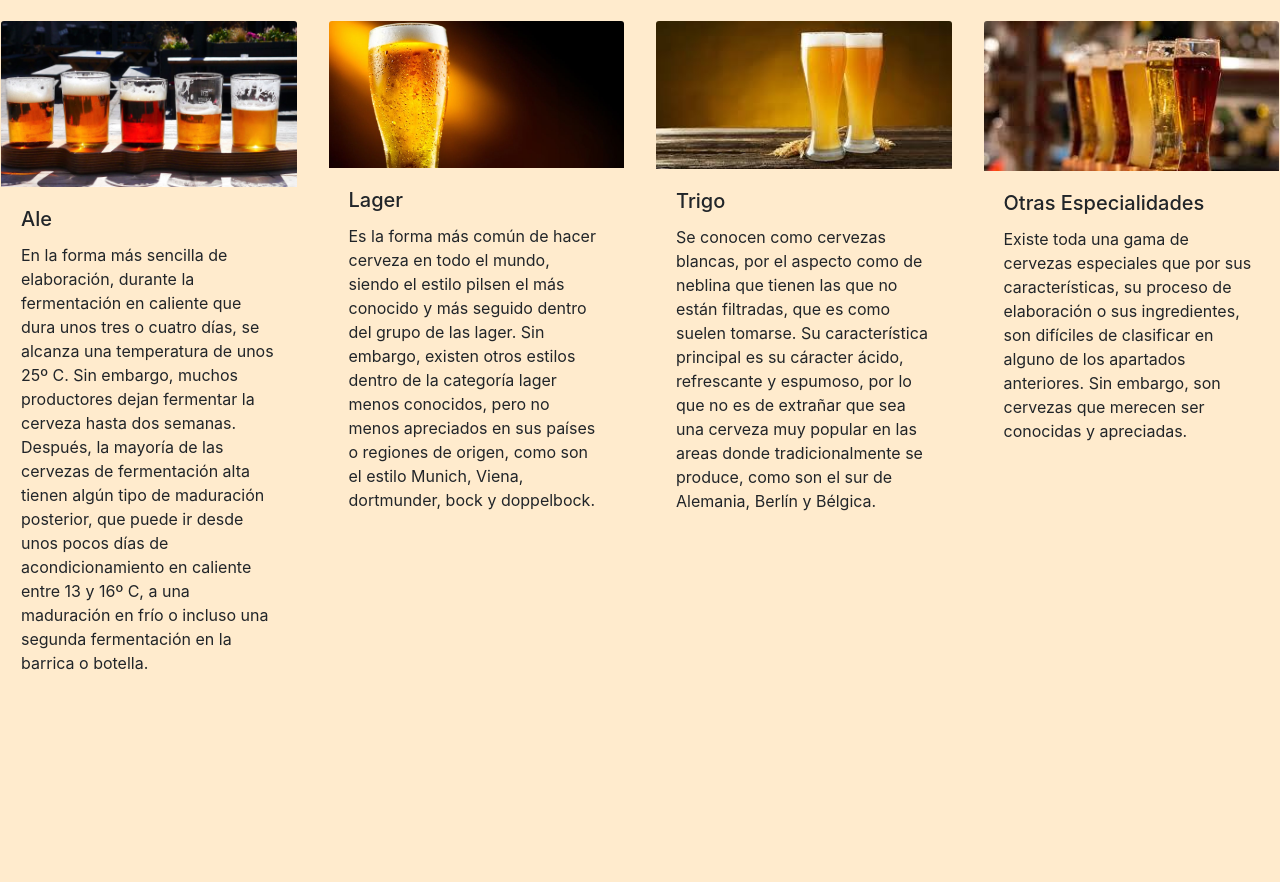
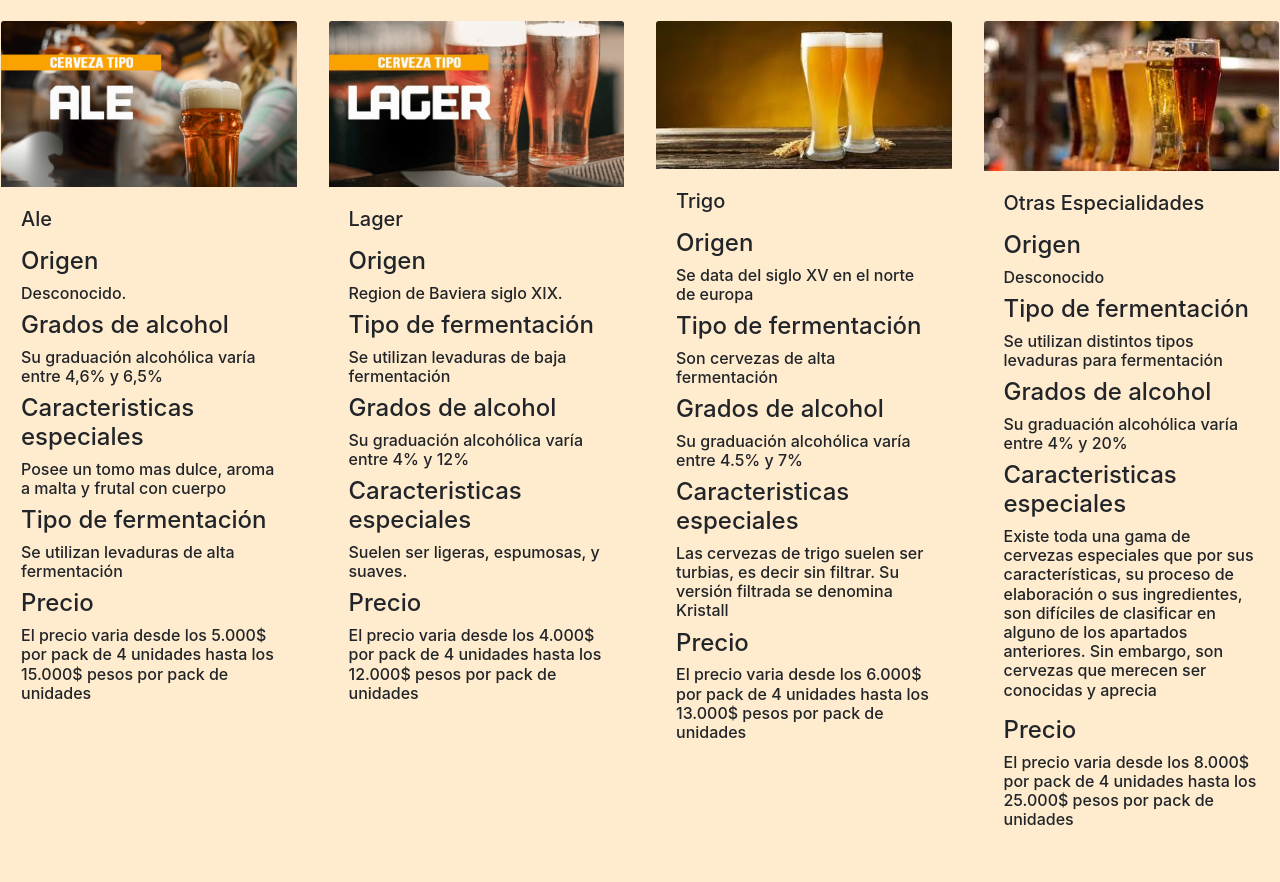
Before and after one commit to Asuracl/Cervestado, a Django app: page /cervezas/ in a window 1280 px wide. Shown: the part 76-958 px from the top of the page. Before the commit the page ends 746 px from the top, so only its background shows below. Run offline with Django 3.2, Linux system fonts and the light colour scheme; some libraries are stand-ins or nearby versions.

Commit message:
Cambio en galeria

```diff
--- a/main/templates/main/cervezas.html
+++ b/main/templates/main/cervezas.html
@@ -9,19 +9,31 @@
 <div class="row row-cols-1 row-cols-md-2">
     <div class="col mb-4">
       <div class="card">
-        <img src="{% static 'main/img/ale3.jpg'%}" class="card-img-top" alt="...">
+        <img src="{% static 'main\img\cerveza-tipo-ale-758x426.png'%}" class="card-img-top" alt="...">
         <div class="card-body">
           <h5 class="card-title">Ale</h5>
-          <p class="card-text">En la forma más sencilla de elaboración, durante la fermentación en caliente que dura unos tres o cuatro días, se alcanza una temperatura de unos 25º C. Sin embargo, muchos productores dejan fermentar la cerveza hasta dos semanas. Después, la mayoría de las cervezas de fermentación alta tienen algún tipo de maduración posterior, que puede ir desde unos pocos días de acondicionamiento en caliente entre 13 y 16º C, a una maduración en frío o incluso una segunda fermentación en la barrica o botella.</p>
+          <p class="card-text">
+            <h4> Origen </h4><h6> Desconocido.</h6>
+            <h4> Grados de alcohol</h4><h6>Su graduación alcohólica varía entre 4,6% y 6,5%</h6>
+            <h4> Caracteristicas especiales </h4><h6>Posee un tomo mas dulce, aroma a malta y frutal con cuerpo</h6>
+            <h4> Tipo de fermentación</h4><h6>Se utilizan levaduras de alta fermentación</h6>
+            <h4> Precio </h4><h6> El precio varia desde los 5.000$ por pack de 4 unidades hasta los 15.000$ pesos por pack de unidades</h6>
+          </p>
         </div>
       </div>
     </div>
     <div class="col mb-4">
       <div class="card">
-        <img src="{% static 'main/img/cerveza-lager.jpg'%}" class="card-img-top" alt="...">
+        <img src="{% static 'main\img\cerveza-tipo-lager-1-758x426.png'%}" class="card-img-top" alt="...">
         <div class="card-body">
           <h5 class="card-title">Lager</h5>
-          <p class="card-text">Es la forma más común de hacer cerveza en todo el mundo, siendo el estilo pilsen el más conocido y más seguido dentro del grupo de las lager. Sin embargo, existen otros estilos dentro de la categoría lager menos conocidos, pero no menos apreciados en sus países o regiones de origen, como son el estilo Munich, Viena, dortmunder, bock y doppelbock.</p>
+          <p class="card-text">
+          <h4>Origen </h4><h6> Region de Baviera siglo XIX.</h6>
+          <h4>Tipo de fermentación</h4><h6>Se utilizan levaduras de baja fermentación</h6>
+          <h4>Grados de alcohol</h4><h6>Su graduación alcohólica varía entre 4% y 12%</h6>
+          <h4>Caracteristicas especiales</h4><h6>Suelen ser ligeras, espumosas, y suaves.</h6>
+          <h4> Precio </h4><h6> El precio varia desde los 4.000$ por pack de 4 unidades hasta los 12.000$ pesos por pack de unidades</h6>
+          </p>
         </div>
       </div>
     </div>
@@ -30,7 +42,13 @@
         <img src="{% static 'main/img/trigo.jpg'%}" class="card-img-top" alt="...">
         <div class="card-body">
           <h5 class="card-title">Trigo</h5>
-          <p class="card-text">Se conocen como cervezas blancas, por el aspecto como de neblina que tienen las que no están filtradas, que es como suelen tomarse. Su característica principal es su cáracter ácido, refrescante y espumoso, por lo que no es de extrañar que sea una cerveza muy popular en las areas donde tradicionalmente se produce, como son el sur de Alemania, Berlín y Bélgica.</p>
+          <p class="card-text">
+            <h4>Origen </h4><h6> Se data del siglo XV en el norte de europa</h6>
+            <h4>Tipo de fermentación</h4><h6>Son cervezas de alta fermentación</h6></li>
+            <h4>Grados de alcohol</h4><h6>Su graduación alcohólica varía entre 4.5% y 7%</h6>
+            <h4>Caracteristicas especiales </h4><h6>Las cervezas de trigo suelen ser turbias, es decir sin filtrar. Su versión filtrada se denomina Kristall</h6>
+            <h4> Precio </h4><h6> El precio varia desde los 6.000$ por pack de 4 unidades hasta los 13.000$ pesos por pack de unidades</h6>
+          </p>
         </div>
       </div>
     </div>
@@ -39,7 +57,12 @@
         <img src="{% static 'main/img/variedades.jpg'%}" class="card-img-top" alt="...">
         <div class="card-body">
           <h5 class="card-title">Otras Especialidades</h5>
-          <p class="card-text">Existe toda una gama de cervezas especiales que por sus características, su proceso de elaboración o sus ingredientes, son difíciles de clasificar en alguno de los apartados anteriores. Sin embargo, son cervezas que merecen ser conocidas y apreciadas.</p>
+          <p class="card-text">
+            <h4></u>Origen </u></h4><h6> Desconocido</h6>
+            <h4></u>Tipo de fermentación</u></h4><h6>Se utilizan distintos tipos levaduras para fermentación</h6>
+            <h4></u>Grados de alcohol</u></h4><h6>Su graduación alcohólica varía entre 4% y 20%</h6>
+            <h4>Caracteristicas especiales </h4><h6>Existe toda una gama de cervezas especiales que por sus características, su proceso de elaboración o sus ingredientes, son difíciles de clasificar en alguno de los apartados anteriores. Sin embargo, son cervezas que merecen ser conocidas y aprecia</h6></p>
+            <h4> Precio </h4><h6> El precio varia desde los 8.000$ por pack de 4 unidades hasta los 25.000$ pesos por pack de unidades</h6>
         </div>
       </div>
     </div>
```
Also changed, not shown: db.sqlite3, main/static/main/img/cerveza-tipo-ale-758x426.png (added), main/static/main/img/cerveza-tipo-lager-1-758x426.png (added).
